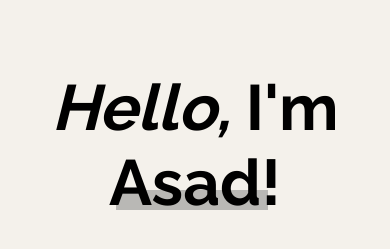
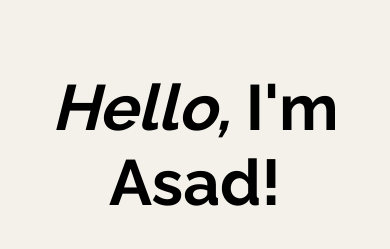
Before and after one commit to asad-sharif/Portfolio---FreeCodeCamp, a plain HTML site: page index.html in a window 390 px wide. Shown: the part 278-527 px from the top of the page. Drawn offline with Linux system fonts and the light colour scheme.

Commit message:
bar fixed in responsive design

```diff
--- a/styles.css
+++ b/styles.css
@@ -222,8 +222,9 @@ nav img {
     #welcome-section {
         padding: 5rem 2rem;
     }
+
     #welcome-section h1::after {
-        right: 90px; /* Adjust the right position for smaller screens */
+        content: none;
     }
 
     .background-credentials {
```
